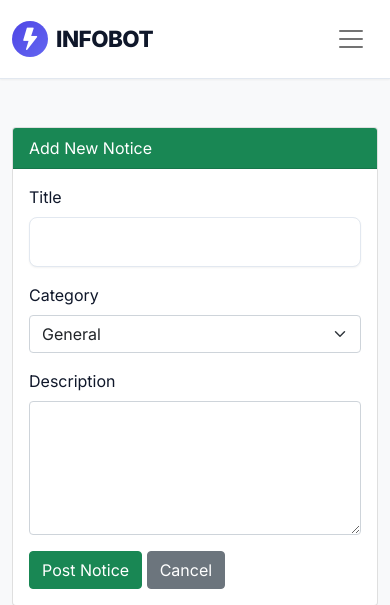
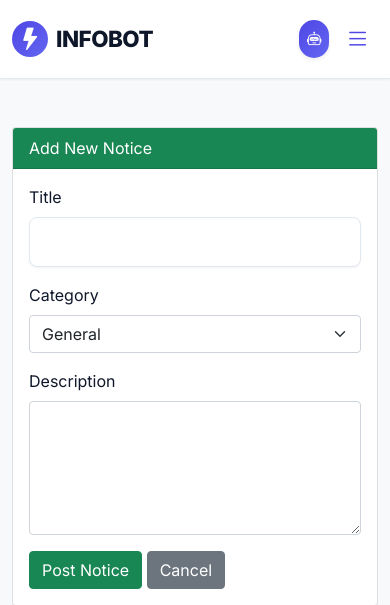
Before and after one commit to Hemandh67/INFOBOT, a Django app: page /add/ in a window 390 px wide. Shown: the top 605 px of the page. Run offline with Django 5.2, Linux system fonts and the light colour scheme; the visitor is signed in with stand-in values (Sample User, id 1).

Commit message:
Pull Ask INFOBOT button out of collapsible menu so it is always visible on mobile devices.

```diff
--- a/templates/base.html
+++ b/templates/base.html
@@ -24,18 +24,19 @@
       </div>
       INFOBOT
     </a>
-    <button class="navbar-toggler border-0 shadow-none" type="button" data-bs-toggle="collapse" data-bs-target="#navbarNav">
-      <span class="navbar-toggler-icon"></span>
-    </button>
+    <div class="d-flex align-items-center order-lg-last">
+      <a class="btn btn-premium text-white px-2 px-sm-3 py-2 me-2 rounded-pill shadow-sm" href="#" id="chat-launcher" style="font-size: 0.9rem;">
+        <i class="bi bi-robot"></i> <span class="d-none d-sm-inline ms-1">Ask INFOBOT</span>
+      </a>
+      <button class="navbar-toggler border-0 shadow-none px-2" type="button" data-bs-toggle="collapse" data-bs-target="#navbarNav" style="color: var(--primary);">
+        <i class="bi bi-list fs-2"></i>
+      </button>
+    </div>
+
     <div class="collapse navbar-collapse" id="navbarNav">
-      <ul class="navbar-nav ms-auto align-items-center gap-2">
+      <ul class="navbar-nav ms-auto align-items-lg-center gap-2 mt-3 mt-lg-0">
         <li class="nav-item">
-          <a class="nav-link" href="{% url 'home' %}">Home</a>
-        </li>
-        <li class="nav-item">
-          <a class="nav-link btn-premium text-white px-3 py-2 ms-lg-2" href="#" id="chat-launcher">
-            <i class="bi bi-robot"></i> Ask INFOBOT
-          </a>
+          <a class="nav-link fw-bold" href="{% url 'home' %}">Home</a>
         </li>
         {% if user.is_authenticated %}
             <li class="nav-item">
```
